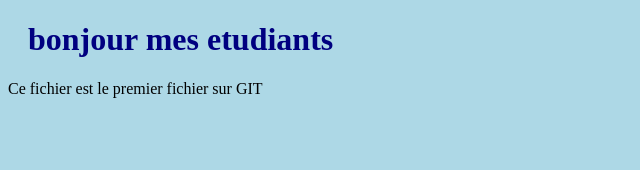
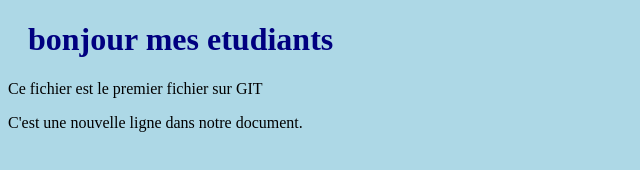
Before and after one commit to Miss-aziza/projet-HIMI, a plain HTML site: page index.html in a window 1280 px wide. Shown: the whole page, without its empty margins (0-640 px from the left). Drawn offline with Linux system fonts and the light colour scheme.

Commit message:
Mise a jours de la ligne!

```diff
--- a/index.html
+++ b/index.html
@@ -7,5 +7,7 @@
  <body>
   <h1> bonjour mes etudiants </h1>
   <p> Ce fichier est le premier fichier sur GIT </p>
+  <p> C'est une nouvelle ligne dans notre document. </p>
+
   </body>
   </html>
```
